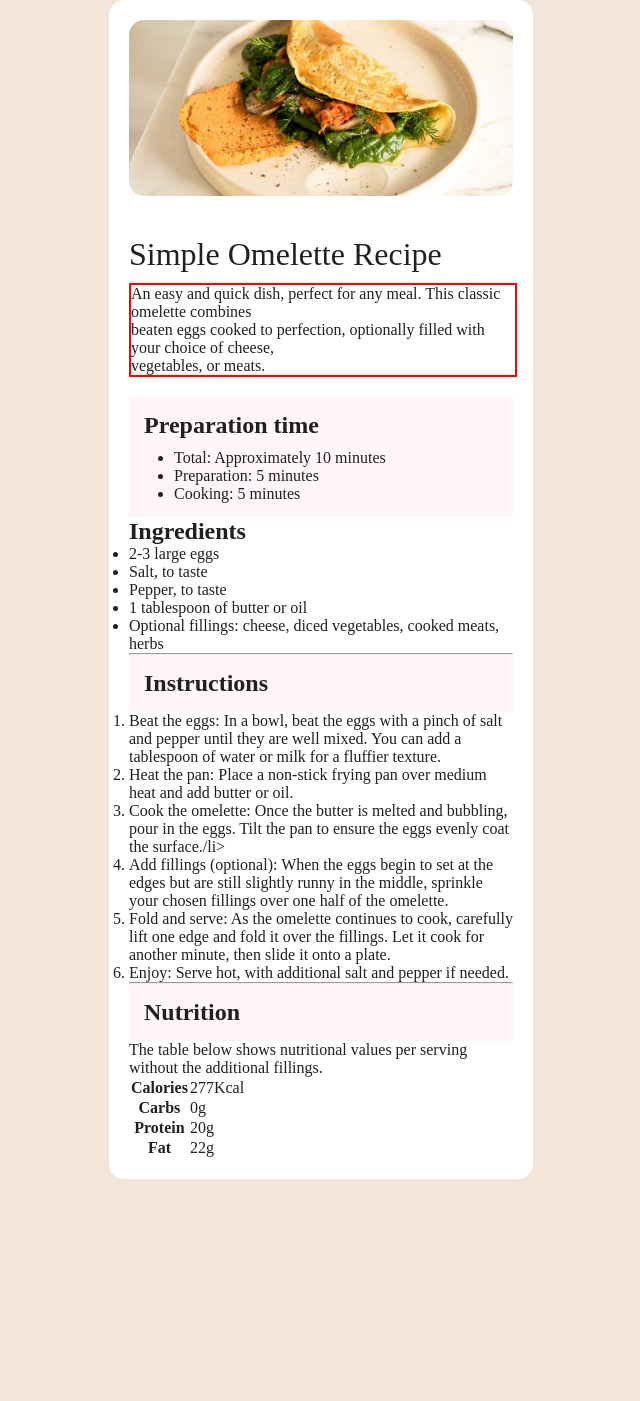
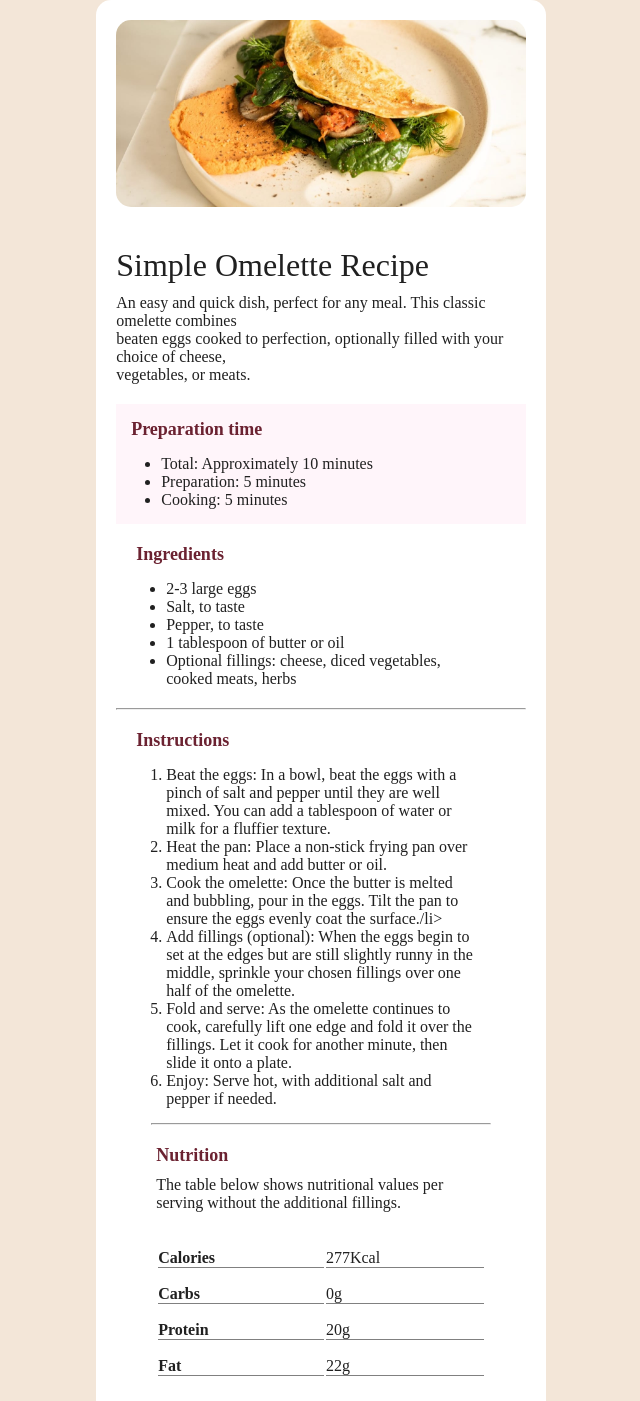
Before and after one commit to Mesi14/Yummy, a plain HTML site: page index.html in a window 1280 px wide. Shown: the top 1401 px of the page, without its empty margins (319-959 px from the left). Before the commit the page ends 1179 px from the top, so only its background shows below. Drawn offline with Linux system fonts and the light colour scheme.

Commit message:
:lipstick: finsished styling the page

```diff
--- a/Asssets/Styles/style.css
+++ b/Asssets/Styles/style.css
@@ -15,41 +15,74 @@ body {
 
 .container {
     background-color: #FFF;
-    padding: 20px;
-    border-radius: 15px;
-    width: 30%;
-    margin: 0px auto;
+    padding: 1.25rem;
+    border-radius: .9375rem;
+    width: 32%;
+    margin: 0 auto;
     display: flex;
     flex-direction: column;
 }
 
 #omletteImg {
     width: 100%;
-    border-radius: 15px;
+    border-radius: .9375rem;
 }
 
 .title {
-    margin-top: 40px;
-    margin-bottom: 10px;
+    margin-top: 2.5rem;
+    margin-bottom: 0.625rem;
     font-weight: 500;
+    font-size: 2rem;
 }
 
 .recipe {
-    margin-bottom: 20px;
+    margin-bottom: 1.25rem;
 }
 
 .recipe p {
     width: 100%;
-    border: 2px solid red;
     text-wrap: wrap;
 }
 
 .details {
-    padding: 15px;
+    padding: .9375rem;
     background-color: hsl(330, 100%, 98%);;
 }
 
-.details ul {
-    margin-top: 10px;
-    padding: 0 30px;
+.details ul,
+.ingredients ul,
+.instructions ol {
+    margin-top: .9375rem;
+    padding: 0 1.875rem;
 }
+
+.section-title {
+    color: #6b2231;
+    font-weight: 600;
+    font-size: 1.125rem;
+}
+
+.ingredients, .instructions, .nutrition {
+    margin: 1.25rem;
+}
+
+.nutri-line {
+    margin: .9375rem;
+}
+
+.nutri-values {
+    border-collapse: separate;
+    border-spacing: 2px;
+    width: 100%;
+    text-align: left;
+    margin-top: 1.25rem;
+}
+
+.nutri-values th, td {
+    border-bottom: 1px solid grey;
+    padding-top: .9375rem;
+}
+
+.description {
+    margin-top: 0.625rem;
+}
--- a/index.html
+++ b/index.html
@@ -10,23 +10,23 @@
     <body>
         <main class="container">
             <img  src="/Asssets/Images/food.jpg" id="omletteImg" alt="Omlette">
-            <div class="recipe">
+            <section class="recipe">
                 <h1 class="title" >Simple Omelette Recipe</h1>
-                <p>  An easy and quick dish, perfect for any meal. This classic omelette combines <br>beaten eggs cooked
+                <p class="description">  An easy and quick dish, perfect for any meal. This classic omelette combines <br>beaten eggs cooked
                     to perfection, optionally filled with your choice of cheese,<br> vegetables, or meats.</p>
-            </div>
+            </section>
 
-            <div class="details">
-                <h2 class="timing">Preparation time</h2>
+            <section class="details">
+                <h2 class="section-title">Preparation time</h2>
                 <ul>
                     <li> Total: Approximately 10 minutes</li>
                     <li> Preparation: 5 minutes</li>
                     <li> Cooking: 5 minutes</li>
                 </ul>
-            </div>
+            </section>
 
-            <div class="ingredients">
-                <h2 class="">Ingredients</h2>
+            <section class="ingredients">
+                <h2 class="section-title">Ingredients</h2>
                 <ul>
                     <li> 2-3 large eggs</li>
                     <li> Salt, to taste</li>
@@ -34,12 +34,12 @@
                     <li> 1 tablespoon of butter or oil</li>
                     <li> Optional fillings: cheese, diced vegetables, cooked meats, herbs</li>
                 </ul>
-            </div>
+            </section>
 
             <hr>
 
-            <div class="instructions">
-                <h2 class="details">Instructions</h2>
+            <section class="instructions">
+                <h2 class="section-title">Instructions</h2>
                 <ol>
                     <li>  Beat the eggs: In a bowl, beat the eggs with a pinch of salt and pepper until they are well mixed.
                         You can add a tablespoon of water or milk for a fluffier texture.</li>
@@ -53,31 +53,31 @@
                     <li>  Enjoy: Serve hot, with additional salt and pepper if needed.</li>
                 </ol>
             </div>
-            <hr>
 
-            <div class="nutrition">
-                <h2 class="details">Nutrition</h2>
-                <p>  The table below shows nutritional values per serving without the additional fillings.</p>
-                <table>
+            <hr class="nutri-line">
+
+            <section class="nutrition">
+                <h2 class="section-title">Nutrition</h2>
+                <p class="description">  The table below shows nutritional values per serving without the additional fillings.</p>
+                <table class="nutri-values">
                     <tr>
                         <th>Calories</th>
                         <td>277Kcal</td>
                     </tr>
                     <tr>
-                    <th>Carbs</th>
-                    <td>0g</td>
+                        <th>Carbs</th>
+                        <td>0g</td>
                     </tr>
                     <tr>
-                    <th>Protein</th>
-                    <td>20g</td>
+                        <th>Protein</th>
+                        <td>20g</td>
                     </tr>
-
                     <tr>
                         <th>Fat</th>
                         <td>22g</td>
                     </tr>
                 </table>
-            </div>
+            </section>
         </main>
     </body>
 </html>
```
